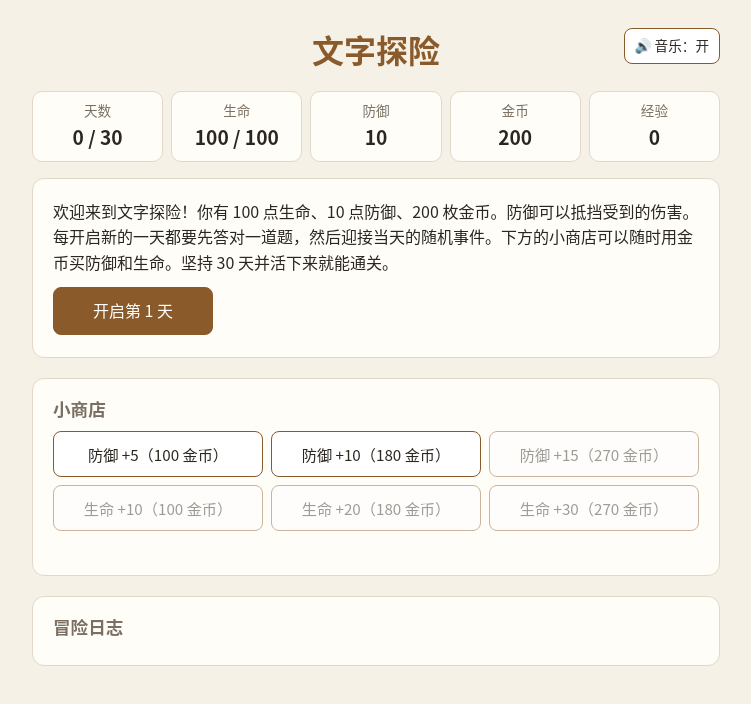
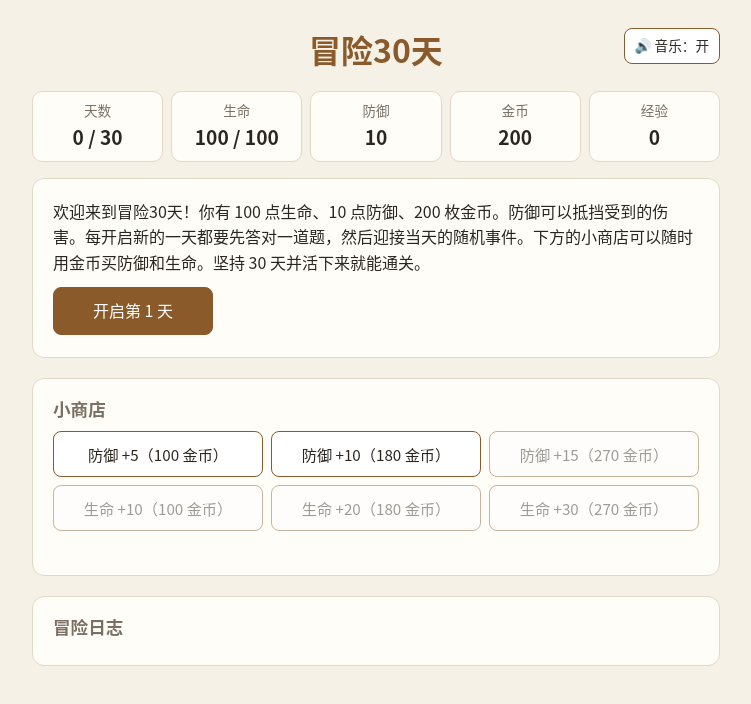
Before and after one commit to MrWengKB/CLAdventure, a plain HTML site: page index.html in a window 1280 px wide. Shown: the whole page, without its empty margins (264-1015 px from the left). Drawn offline with Linux system fonts and the light colour scheme; no server answers.

Commit message:
Event #2 life full; rename game title
Co-Authored-By: Claude Opus 5.5 <noreply@anthropic.com>
Claude-Session: https://claude.ai/code/session_01GecNZXuu2tdX12LNu9Wh69

```diff
--- a/event.csv
+++ b/event.csv
@@ -1,6 +1,6 @@
 SN,event,life,coins,exp,defense,maxlife
 1,你正在欣赏美丽的森林风光，突然一条毒蛇咬住了你！,-15,0,0,-5,0
-2,走在旷野中，你感受到了大自然的爱。,20,0,10,10,10
+2,走在旷野中，你感受到了大自然的爱。,full,0,10,10,10
 3,你走在草地里，不小心被一个藏宝箱绊倒了。,-10,100,5,0,0
 4,国王的骑士找到了你，要和你决斗，你给了他一点钱，他就走开了。,0,-10,0,0,0
 5,国王的骑士找到了你，要和你决斗，你无法说不，结果被骑士刺伤了。,-15,0,5,0,0
--- a/index.html
+++ b/index.html
@@ -3,13 +3,13 @@
 <head>
   <meta charset="UTF-8">
   <meta name="viewport" content="width=device-width, initial-scale=1.0">
-  <title>文字探险</title>
+  <title>冒险30天</title>
   <link rel="stylesheet" href="style.css">
 </head>
 <body>
   <main class="game">
     <header class="top">
-      <h1>文字探险</h1>
+      <h1>冒险30天</h1>
       <button id="music-toggle" class="music-toggle" aria-pressed="true">🔊 音乐：开</button>
     </header>
 
--- a/js/game.js
+++ b/js/game.js
@@ -1,4 +1,4 @@
-/* 文字探险 —— 游戏逻辑 */
+/* 冒险30天 —— 游戏逻辑 */
 (function () {
   "use strict";
 
@@ -283,7 +283,7 @@
 
   function showStart() {
     panel.replaceChildren(
-      el("p", null, `欢迎来到文字探险！你有 ${START_MAX_LIFE} 点生命、${START_DEFENSE} 点防御、${START_COINS} 枚金币。防御可以抵挡受到的伤害。每开启新的一天都要先答对一道题，然后迎接当天的随机事件。下方的小商店可以随时用金币买防御和生命。坚持 ${MAX_DAYS} 天并活下来就能通关。`),
+      el("p", null, `欢迎来到冒险30天！你有 ${START_MAX_LIFE} 点生命、${START_DEFENSE} 点防御、${START_COINS} 枚金币。防御可以抵挡受到的伤害。每开启新的一天都要先答对一道题，然后迎接当天的随机事件。下方的小商店可以随时用金币买防御和生命。坚持 ${MAX_DAYS} 天并活下来就能通关。`),
       el("button", { class: "primary", onclick: askQuestion }, "开启第 1 天")
     );
   }
```
Also changed, not shown: 1 other file.
